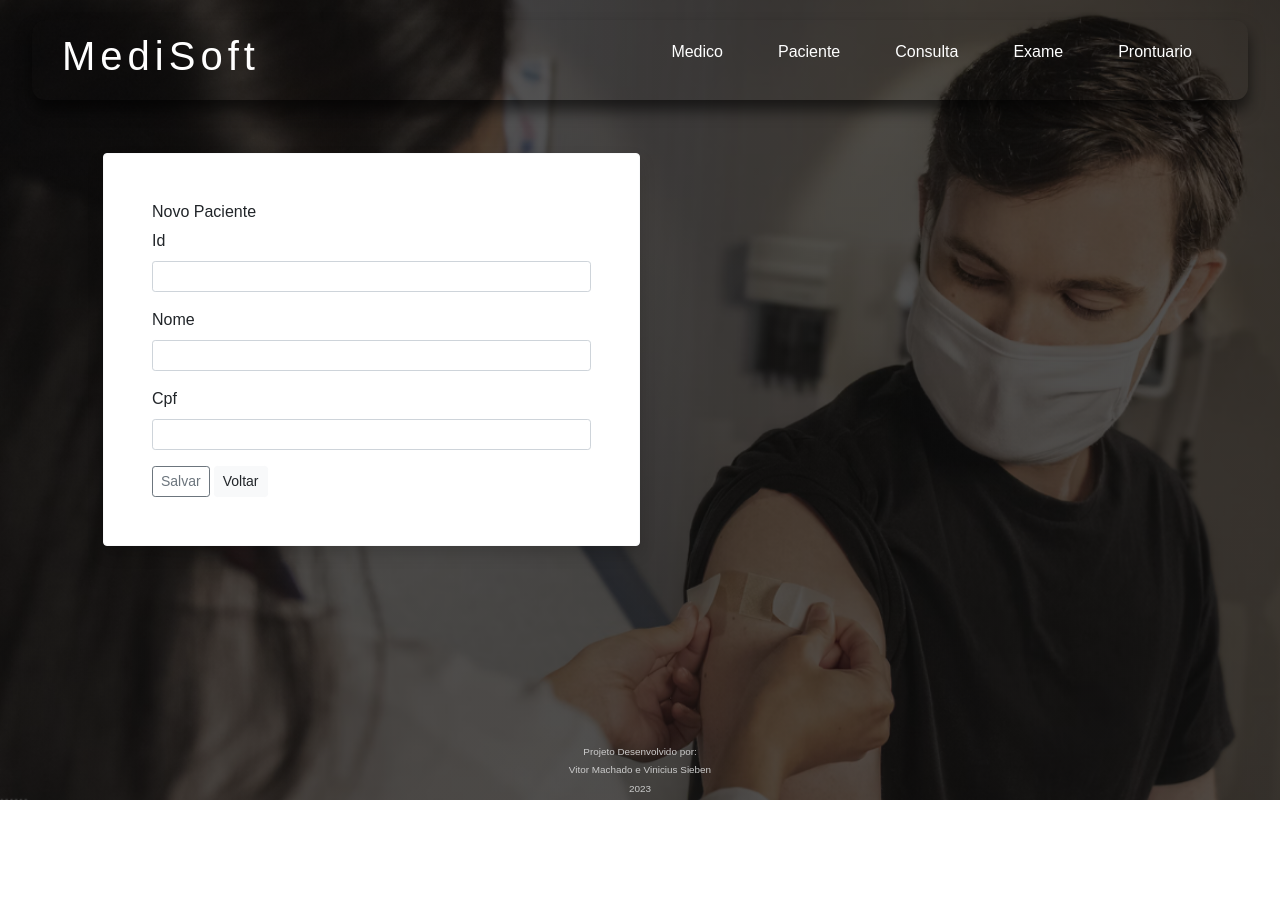
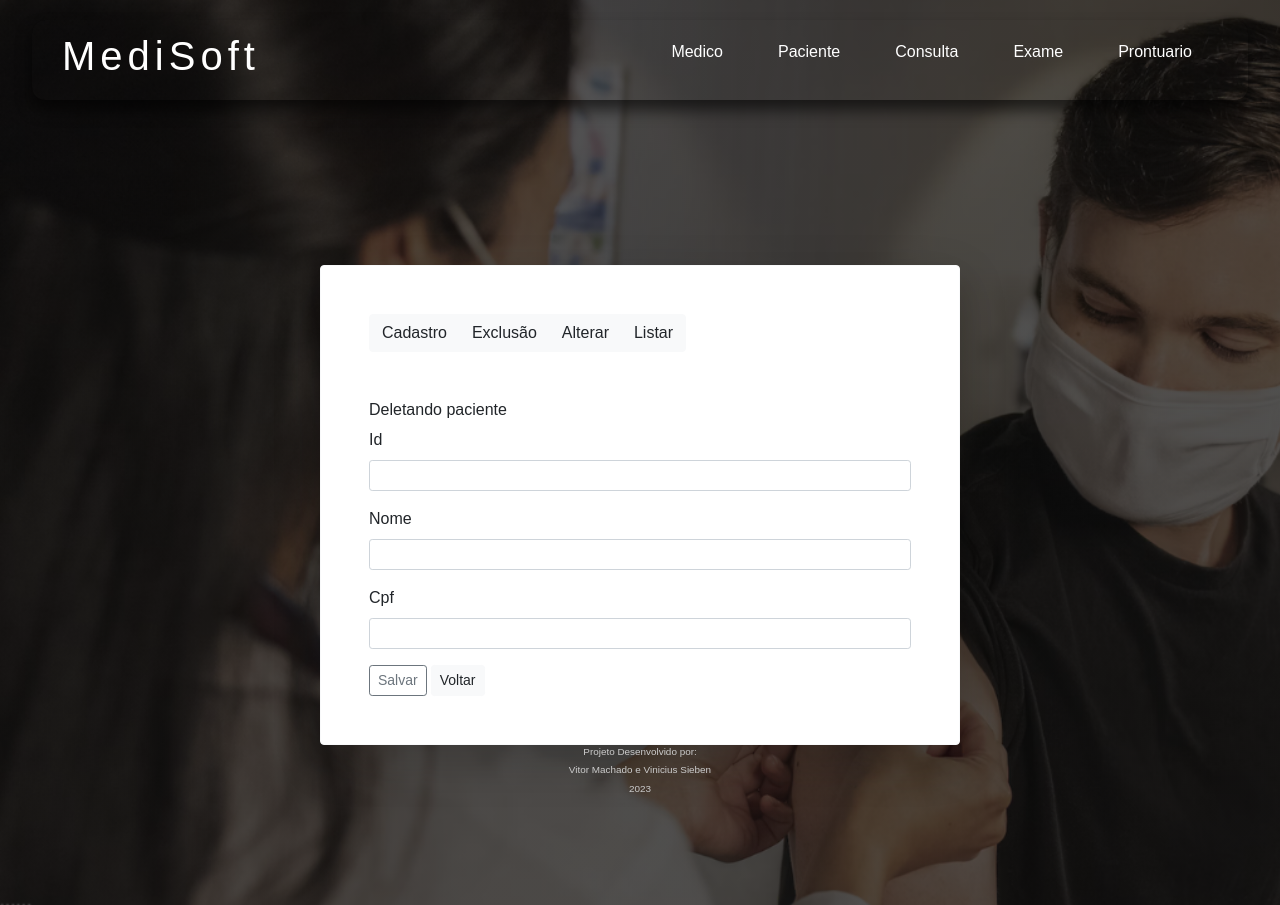
Before and after one commit to vitor-machado04/clinica-api, an Angular app in the folder AppClinica/: page /pacientes in a window 1280 px wide. Before the commit the page ends 800 px from the top, so only its background shows below. Built offline with nearby package versions, Linux system fonts and the light colour scheme.

Commit message:
Adicinado novo layout do paciente com o método de exclusão

```diff
--- a/AppClinica/src/app/components/pacientes/pacientes.component.html
+++ b/AppClinica/src/app/components/pacientes/pacientes.component.html
@@ -1,8 +1,17 @@
-<div class="container p-5">
-    <div class="row">
-        <div class="col-6 border border-light rounded p-5 shadow blue-background bg-white" *ngIf="formulario">
+<div class="container-fluid">
+    <div class="row justify-content-center align-items-center vh-100">
+        <div class="col-6 border border-light rounded p-5 shadow-lg bg-white">
+            <div class="btn-group mb-5">
+                <button type="button" class="btn btn-light" (click)="selecionarFormulario('cadastro')">Cadastro</button>
+                <button type="button" class="btn btn-light" (click)="selecionarFormulario('exclusao')">Exclusão</button>
+                <button type="button" class="btn btn-light" (click)="selecionarFormulario('alterar')">Alterar</button>
+                <button type="button" class="btn btn-light" (click)="selecionarFormulario('listar')">Listar</button>
+            </div>
+
+            <div *ngIf="formularioSelecionado === 'cadastro'">
                 <h6>{{ tituloFormulario }}</h6>
                 <form [formGroup]="formulario" (ngSubmit)="enviarFormulario()">
+
                     <div class="form-group">
                         <label>Id</label>
                         <input type="text" class="form-control form-control-sm" formControlName="Id" />
@@ -15,7 +24,7 @@
                         <label>Cpf</label>
                         <input type="text" class="form-control form-control-sm" formControlName="Cpf" />
                     </div>
-                <div class="container">
+                    <div class="container mt-3">
                         <div class="row">
                             <div>
                                 <button type="submit" class="btn btn-sm btn-outline-secondary">
@@ -29,5 +38,18 @@
                     </div>
                 </form>
             </div>
+
+            <div *ngIf="formularioSelecionado === 'exclusao'">
+                <h6>Excluir Paciente</h6>
+                <form [formGroup]="formularioExclusao">
+
+                    <div class="form-group">
+                        <label for="IdExclusao">ID do Paciente:</label>
+                        <input type="number" id="IdExclusao" formControlName="Id" />
+                    </div>
+                    <button (click)="excluirPaciente()">Excluir</button>
+                </form>
             </div>
         </div>
+    </div>
+</div>
--- a/AppClinica/src/app/components/pacientes/pacientes.component.ts
+++ b/AppClinica/src/app/components/pacientes/pacientes.component.ts
@@ -11,6 +11,8 @@ import { Paciente } from 'src/app/Paciente';
 export class PacientesComponent implements OnInit {
   formulario: any;
   tituloFormulario: string = '';
+  formularioExclusao: any;
+  formularioSelecionado: string = 'cadastro'
 
   constructor(private pacientesService : PacientesService) { }
 
@@ -20,7 +22,14 @@ export class PacientesComponent implements OnInit {
       Id: new FormControl(null),
       Nome: new FormControl(null),
       Cpf: new FormControl(null)
-    })
+    });
+
+    // Formulario de exclusão
+    this.tituloFormulario = 'Deletando paciente'
+    this.formularioExclusao = new FormGroup({
+      Id: new FormControl(null),
+    });
+
   }
   enviarFormulario(): void {
     const paciente : Paciente = this.formulario.value;
@@ -28,4 +37,21 @@ export class PacientesComponent implements OnInit {
       alert('Paciente inserido com sucesso.');
     })
 }
+
+excluirPaciente(): void {
+  const idExclusao: number = this.formularioExclusao.get('Id')?.value;
+
+  if(idExclusao) {
+    this.pacientesService.excluir(idExclusao).subscribe(result => {
+      alert('Paciente excluído com sucesso.')
+    });
+  } else {
+    alert('Por favor, insira o ID do paciente que deseja excluir.');
+  }
 }
+
+selecionarFormulario(tipo: string) {
+  this.formularioSelecionado = tipo;
+}
+
+}
```
Also changed, not shown: 2 other files (tests, documents, lock files or other folders). Lines whose indentation alone changed are shown as unchanged.
